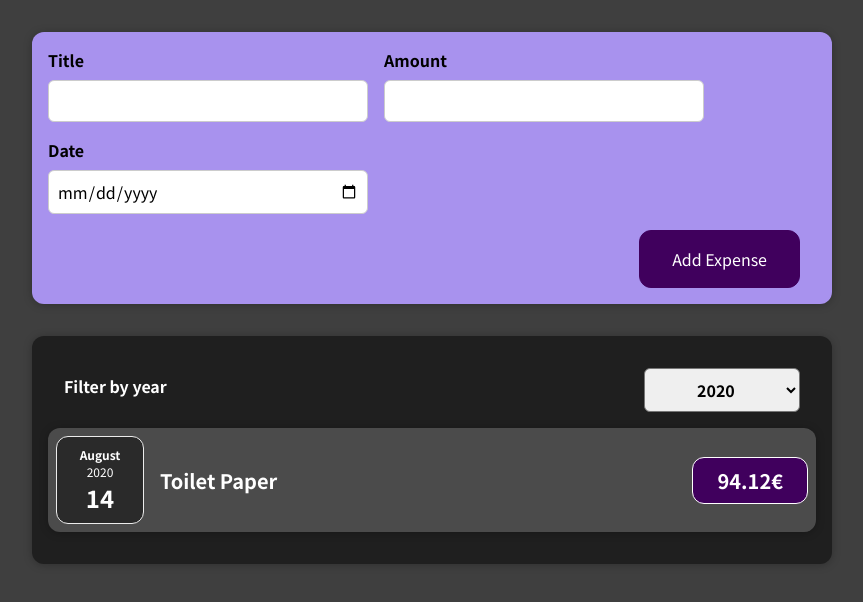
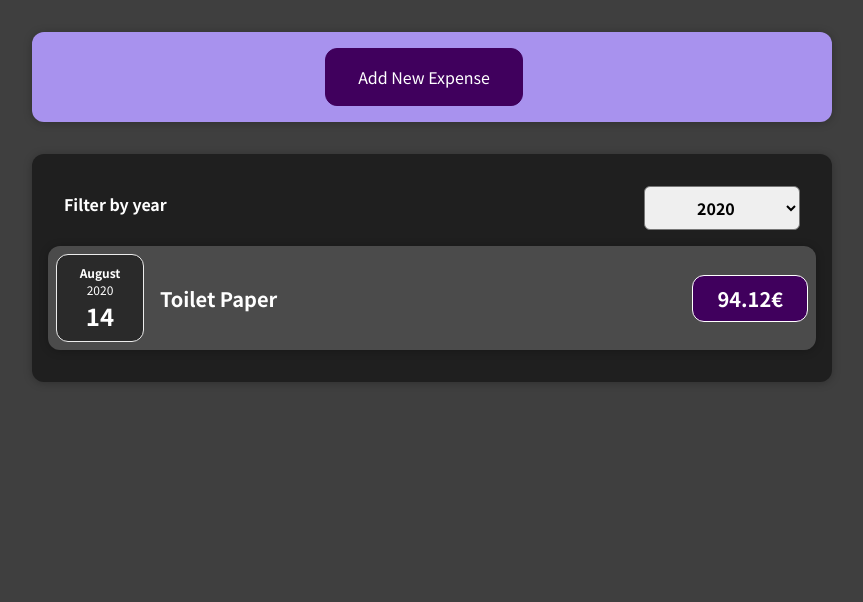
Before and after one commit to leninepestana/daily_expenses, a React (Create React App) app: page / in a window 1280 px wide. Shown: the top 602 px of the page, without its empty margins (208-1071 px from the left). Built offline with nearby package versions, Linux system fonts and the light colour scheme.

Commit message:
Expense form conditional

```diff
--- a/src/components/Expenses/Expenses.js
+++ b/src/components/Expenses/Expenses.js
@@ -1,6 +1,6 @@
 import React, { useState } from "react";
 
-import ExpenseItem from "./ExpenseItem";
+import ExpensesList from "./ExpensesList";
 import Card from "../UI/Card";
 import ExpensesFilter from "./ExpensesFilter";
 
@@ -18,26 +18,13 @@ const Expenses = (props) => {
     return expense.date.getFullYear().toString() === filteredYear;
   });
 
-  let expensesContent = <p>No expenses found.</p>;
-
-  if (filteredExpenses.length > 0) {
-    expensesContent = filteredExpenses.map((expense) => (
-      <ExpenseItem
-        key={expense.id}
-        title={expense.title}
-        amount={expense.amount}
-        date={expense.date}
-      />
-    ));
-  }
-
   return (
     <Card className="expenses">
       <ExpensesFilter
         selected={filteredYear}
         onChangeFilter={filterChangeHandler}
       />
-      {expensesContent}
+      <ExpensesList items={filteredExpenses} />
       {/* {props.items.map((expense) => (
         <ExpenseItem
           key={expense.id}
--- /dev/null
+++ b/src/components/Expenses/ExpensesList.css
@@ -0,0 +1,9 @@
+.expenses-list {
+  list-style: none;
+  padding: 0;
+}
+
+.expenses-list__fallback {
+  color: white;
+  text-align: center;
+}
--- /dev/null
+++ b/src/components/Expenses/ExpensesList.js
@@ -0,0 +1,24 @@
+import React from "react";
+
+import ExpenseItem from "./ExpenseItem";
+import "./ExpensesList.css";
+
+const ExpensesList = (props) => {
+  if (props.items.length === 0) {
+    return <h2 className="expenses-list__fallback">No expenses found.</h2>;
+  }
+
+  return (
+    <li className="expenses-list">
+      {props.items.map((expense) => (
+        <ExpenseItem
+          key={expense.id}
+          title={expense.title}
+          amount={expense.amount}
+          date={expense.date}
+        />
+      ))}
+    </li>
+  );
+};
+export default ExpensesList;
--- a/src/components/NewExpense/ExpenseForm.js
+++ b/src/components/NewExpense/ExpenseForm.js
@@ -88,7 +88,9 @@ const ExpenseForm = (props) => {
           />
         </div>
       </div>
+
       <div className="new-expense__actions">
+        <button type="submit">Cancel</button>
         <button type="submit">Add Expense</button>
       </div>
     </form>
--- a/src/components/NewExpense/NewExpense.js
+++ b/src/components/NewExpense/NewExpense.js
@@ -1,17 +1,30 @@
-import React from "react";
+import React, { useState } from "react";
 
 import ExpenseForm from "./ExpenseForm";
 import "./NewExpense.css";
 
 const NewExpense = (props) => {
+  const [createExpense, setCreateExpense] = useState(false);
+
   const saveExpenseDataHandler = (enteredExpenseData) => {
     const expenseData = { ...enteredExpenseData, id: Math.random().toString() };
     console.log(expenseData);
     props.onAddNewExpense(expenseData);
+    setCreateExpense(false);
   };
+
+  const createExpenseHandler = () => {
+    setCreateExpense(true);
+  };
+
   return (
     <div className="new-expense">
-      <ExpenseForm onSaveExpenseData={saveExpenseDataHandler} />
+      {!createExpense && (
+        <button onClick={createExpenseHandler}>Add New Expense</button>
+      )}
+      {createExpense && (
+        <ExpenseForm onCancel onSaveExpenseData={saveExpenseDataHandler} />
+      )}
     </div>
   );
 };
```
